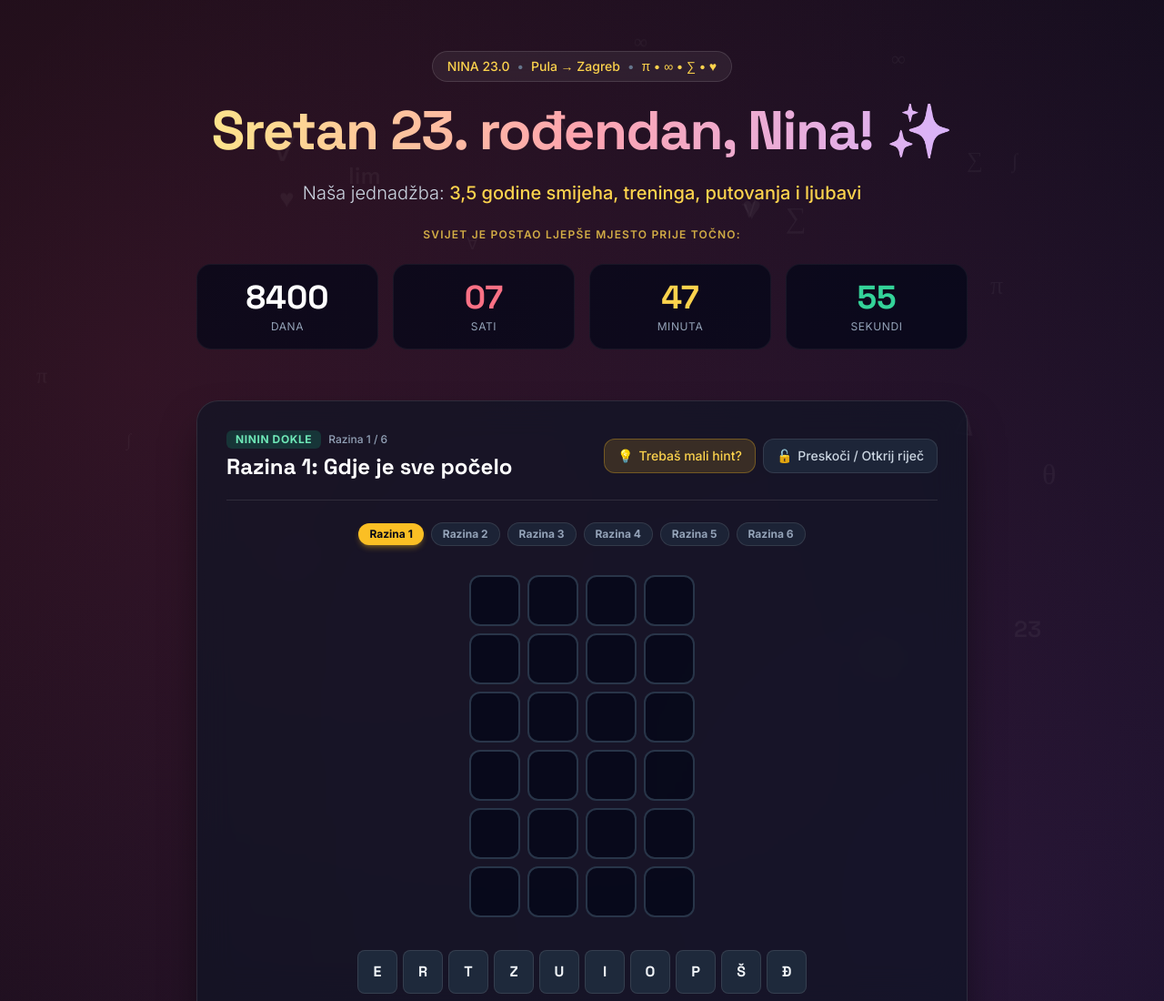
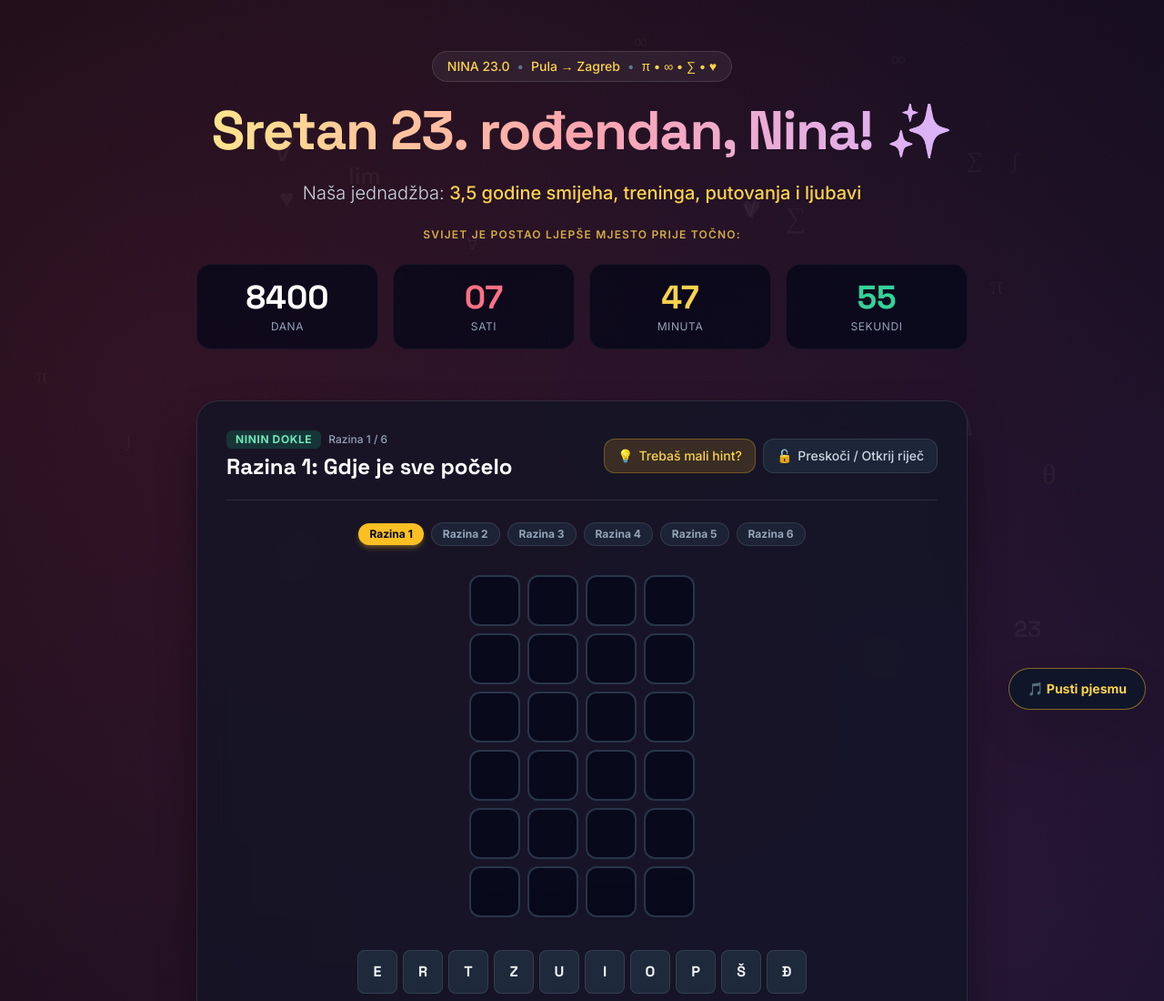
Before and after one commit to pamke11/NINa, a plain HTML site: page index.html in a window 1280 px wide. Shown: the top 1100 px of the page at 91% size. Drawn offline with nearby package versions, Linux system fonts and the light colour scheme.

Commit message:
Add audio playback button for birthday song
Added audio element and button to control playback of birthday song.

```diff
--- a/index.html
+++ b/index.html
@@ -1447,5 +1447,13 @@
             setTimeout(fireConfetti, 500);
         });
     </script>
+<audio id="birthday-mp3" src="pjesma.mp3" loop></audio>
+
+    <button onclick="const a=document.getElementById('birthday-mp3'); if(a.paused){a.play(); this.textContent='⏸️ Pauziraj pjesmu';}else{a.pause(); this.textContent='🎵 Pusti pjesmu';}"
+            class="fixed bottom-5 right-5 z-50 px-5 py-3 rounded-full bg-slate-900/90 hover:bg-slate-800 border border-amber-400/50 text-amber-300 text-sm font-bold shadow-2xl backdrop-blur-md cursor-pointer">
+        🎵 Pusti pjesmu
+    </button>
 </body>
 </html>
+</body>
+</html>
```
